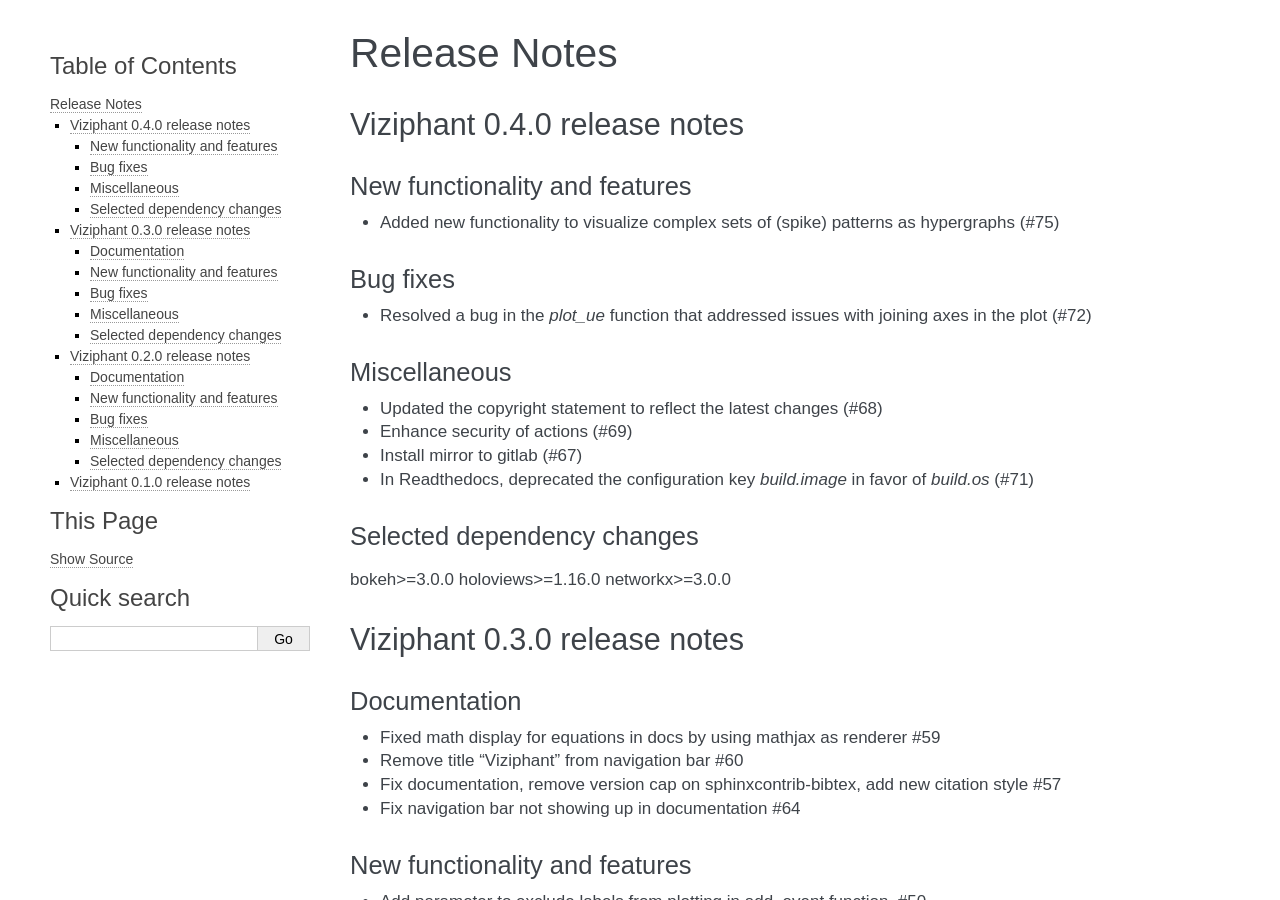
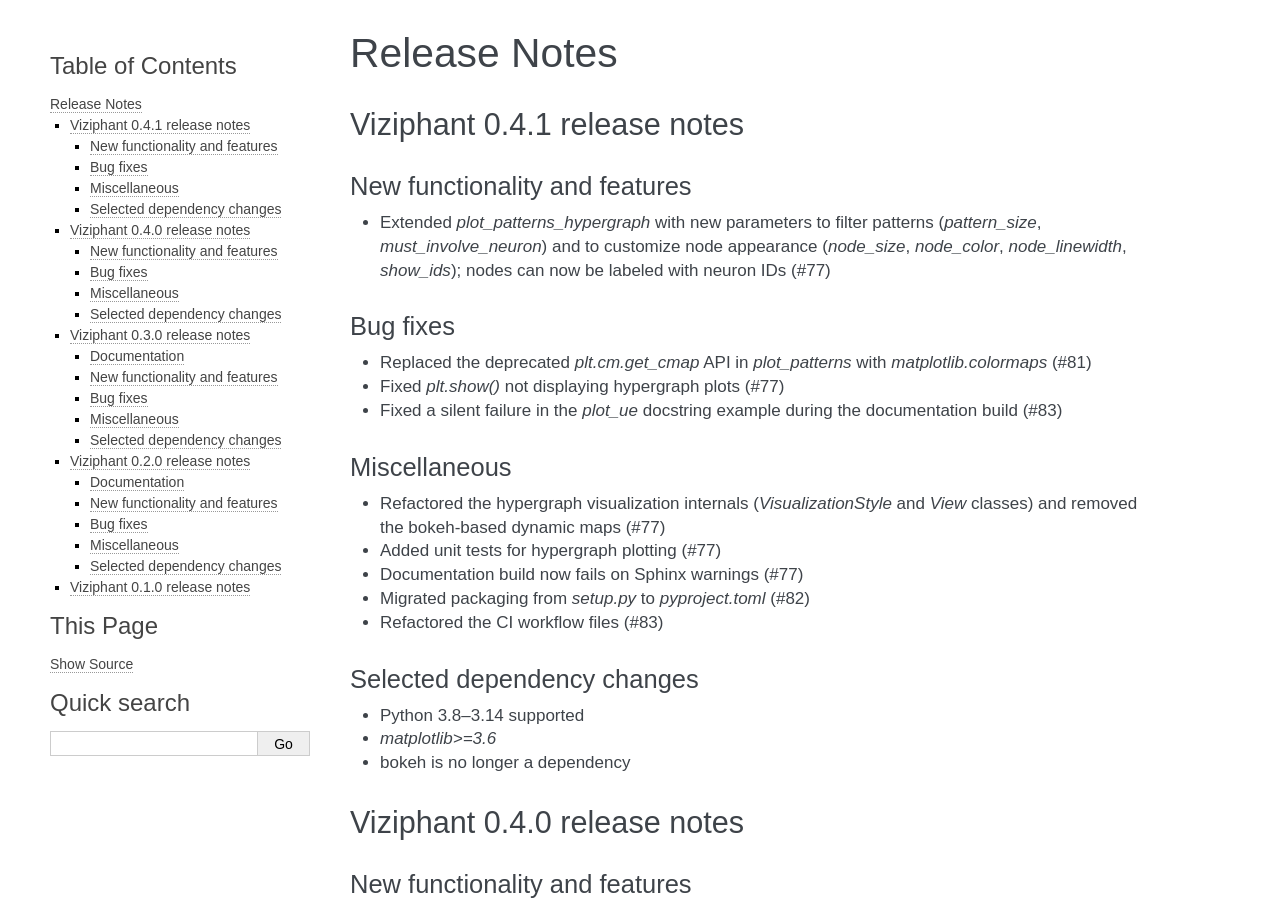
Before and after one commit to INM-6/viziphant, a Sphinx documentation site: the page built from doc/release_notes.rst, in a window 1280 px wide and 900 px high. Built offline with Sphinx 7.4.7, drawn with Linux system fonts in a browser that asks for light colours; the version number could not be read and is left out.

Commit message:
Add 0.4.1 release notes

```diff
--- a/doc/release_notes.rst
+++ b/doc/release_notes.rst
@@ -1,6 +1,33 @@
 =============
 Release Notes
 =============
+
+
+Viziphant 0.4.1 release notes
+*****************************
+New functionality and features
+------------------------------
+* Extended `plot_patterns_hypergraph` with new parameters to filter patterns (`pattern_size`, `must_involve_neuron`) and to customize node appearance (`node_size`, `node_color`, `node_linewidth`, `show_ids`); nodes can now be labeled with neuron IDs (#77)
+
+Bug fixes
+---------
+* Replaced the deprecated `plt.cm.get_cmap` API in `plot_patterns` with `matplotlib.colormaps` (#81)
+* Fixed `plt.show()` not displaying hypergraph plots (#77)
+* Fixed a silent failure in the `plot_ue` docstring example during the documentation build (#83)
+
+Miscellaneous
+-------------
+* Refactored the hypergraph visualization internals (`VisualizationStyle` and `View` classes) and removed the bokeh-based dynamic maps (#77)
+* Added unit tests for hypergraph plotting (#77)
+* Documentation build now fails on Sphinx warnings (#77)
+* Migrated packaging from `setup.py` to `pyproject.toml` (#82)
+* Refactored the CI workflow files (#83)
+
+Selected dependency changes
+---------------------------
+* Python 3.8–3.14 supported
+* `matplotlib>=3.6`
+* bokeh is no longer a dependency
 
 
 Viziphant 0.4.0 release notes
```
